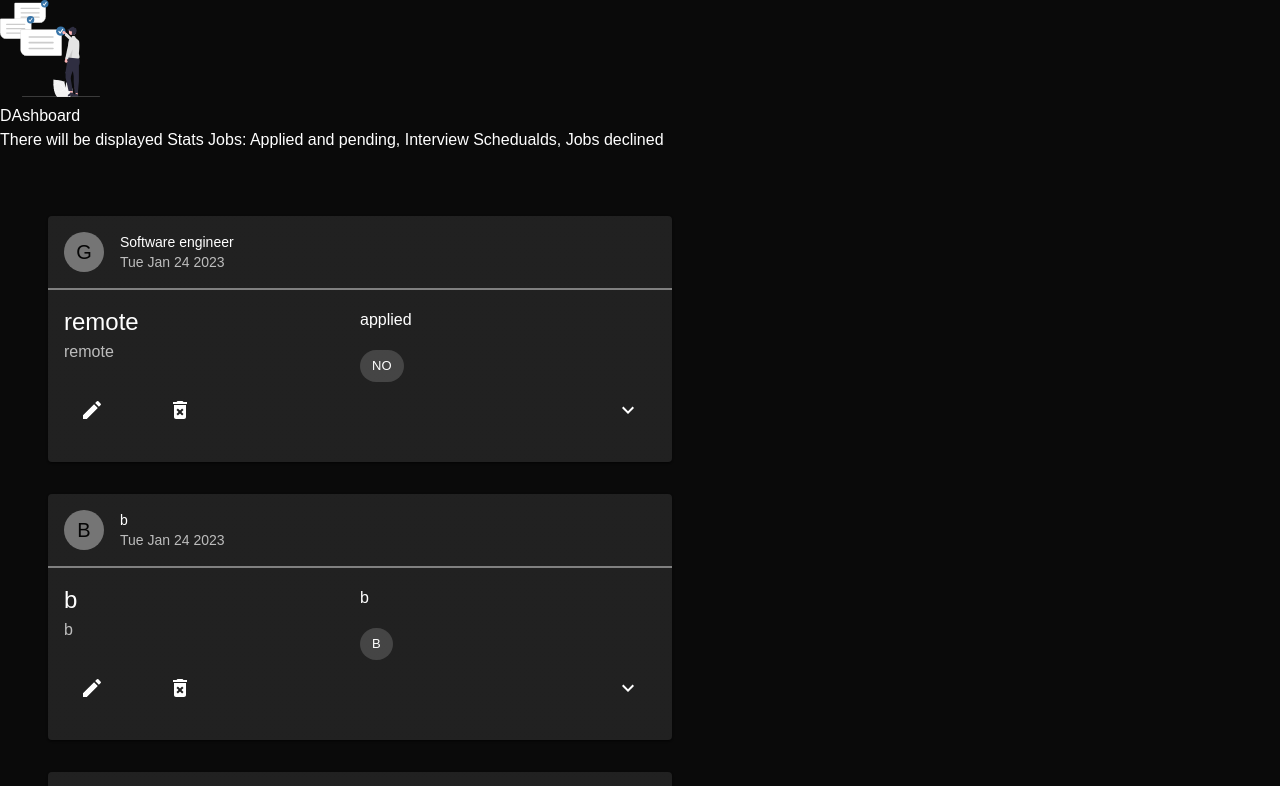
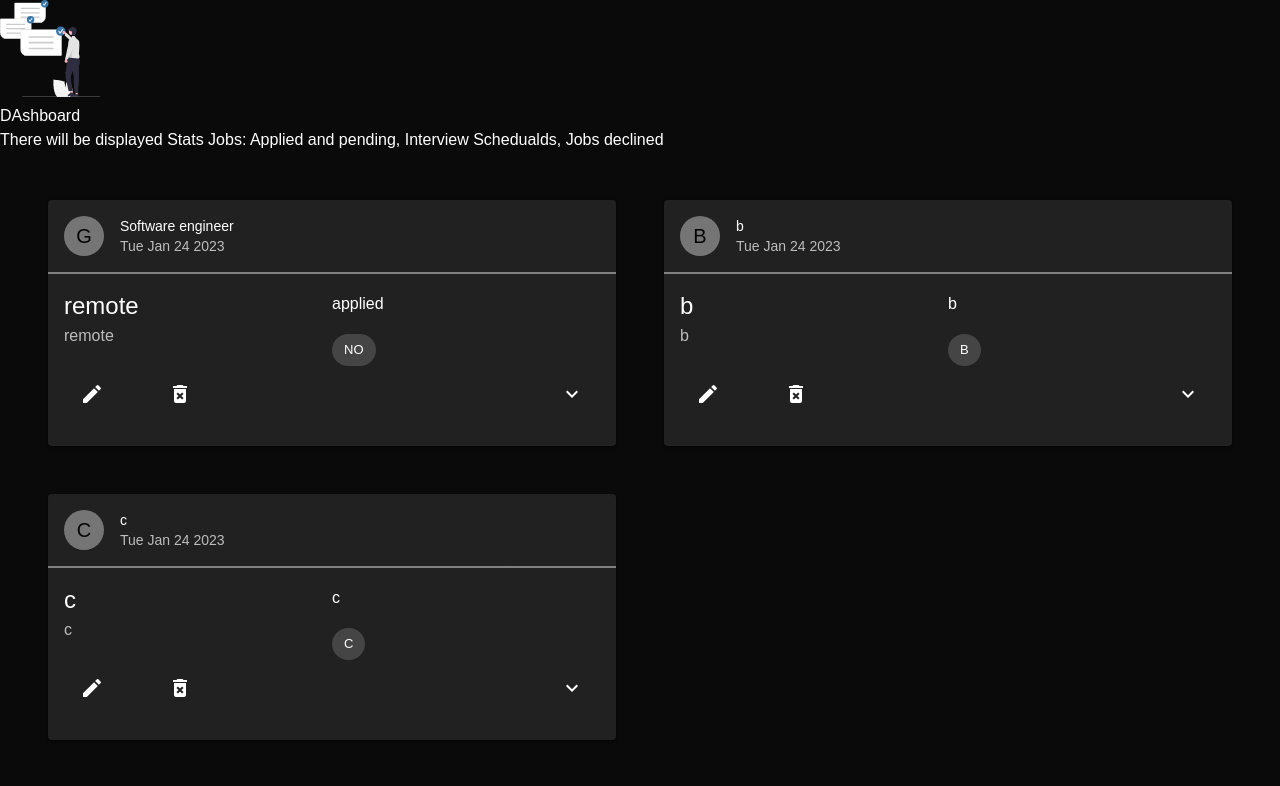
Before and after one commit to alenamedved/Track_Job-s_Applications, a React (Create React App) app: page / in a window 1280 px wide. Shown: the top 786 px of the page. Built offline with nearby package versions, Linux system fonts and the light colour scheme.

Commit message:
fixed issue with grid cont for appl compon, cleaned unused code

```diff
--- a/src/components/Application.js
+++ b/src/components/Application.js
@@ -4,20 +4,17 @@
 import Typography from '@mui/material/Typography';
 import Grid from '@mui/material/Grid';
 import Card from '@mui/material/Card';
-// import CardActionArea from '@mui/material/CardActionArea';
 import CardActions from '@mui/material/CardActions';
 import CardContent from '@mui/material/CardContent';
 import { CardHeader } from '@mui/material';
 import Avatar from '@mui/material/Avatar';
 import IconButton from '@mui/material/IconButton';
-// import MoreVertIcon from '@mui/icons-material/MoreVert';
 import ExpandMoreIcon from '@mui/icons-material/ExpandMore';
 import { styled } from '@mui/material/styles';
 import Collapse from '@mui/material/Collapse';
 import EditIcon from '@mui/icons-material/Edit';
 import DeleteForeverIcon from '@mui/icons-material/DeleteForever';
 import Chip from '@mui/material/Chip';
-// import CardMedia from '@mui/material/CardMedia';
 
 const ExpandMore = styled((props) => {
   // eslint-disable-next-line no-unused-vars
@@ -41,14 +38,7 @@
   };
 
   return (
-    <Grid
-      item
-      xs={12}
-      md={6}
-      sx={{
-        mx: 6,
-      }}
-    >
+    <Grid item xs={12} md={6}>
       <Card sx={{ display: 'flex', flexDirection: 'column' }}>
         <CardHeader
           sx={{
@@ -77,14 +67,11 @@
               <Typography variant="subtitle1" paragraph>
                 {data.status}
               </Typography>
-              {/* <Typography variant="subtitle1" paragraph> */}
+
               <Chip label={data.response.toUpperCase()}></Chip>
-              {/* {data.response} */}
-              {/* </Typography> */}
             </Grid>
           </Grid>
           <CardActions disableSpacing>
-            {/* <CardActionArea component="a" href="#"> */}
             <IconButton aria-label="edit" sx={{ mr: 6 }}>
               <EditIcon />
             </IconButton>
@@ -100,19 +87,13 @@
               <ExpandMoreIcon />
             </ExpandMore>
           </CardActions>
-          {/* </CardActionArea> */}
+
           <Collapse in={expanded} timeout="auto" unmountOnExit>
             <CardContent>
               <Typography paragraph>{data.notes}</Typography>
             </CardContent>
           </Collapse>
         </CardContent>
-        {/* <CardMedia
-          component="img"
-          sx={{ width: 160, display: { xs: 'none', sm: 'block' } }}
-          image={post.image}
-          alt={post.imageLabel}
-        /> */}
       </Card>
     </Grid>
   );
@@ -120,13 +101,6 @@
 
 Application.propTypes = {
   data: PropTypes.object,
-  post: PropTypes.shape({
-    date: PropTypes.string.isRequired,
-    description: PropTypes.string.isRequired,
-    image: PropTypes.string.isRequired,
-    imageLabel: PropTypes.string.isRequired,
-    title: PropTypes.string.isRequired,
-  }).isRequired,
 };
 
 export default Application;
--- a/src/components/Jobs.js
+++ b/src/components/Jobs.js
@@ -33,7 +33,7 @@
 ];
 function Jobs() {
   return (
-    <Grid container spacing={4} sx={{ mt: 4 }}>
+    <Grid container spacing={6} sx={{ p: 6 }}>
       {applications.map((application, ind) => (
         <Application key={ind} data={application} />
       ))}
```
